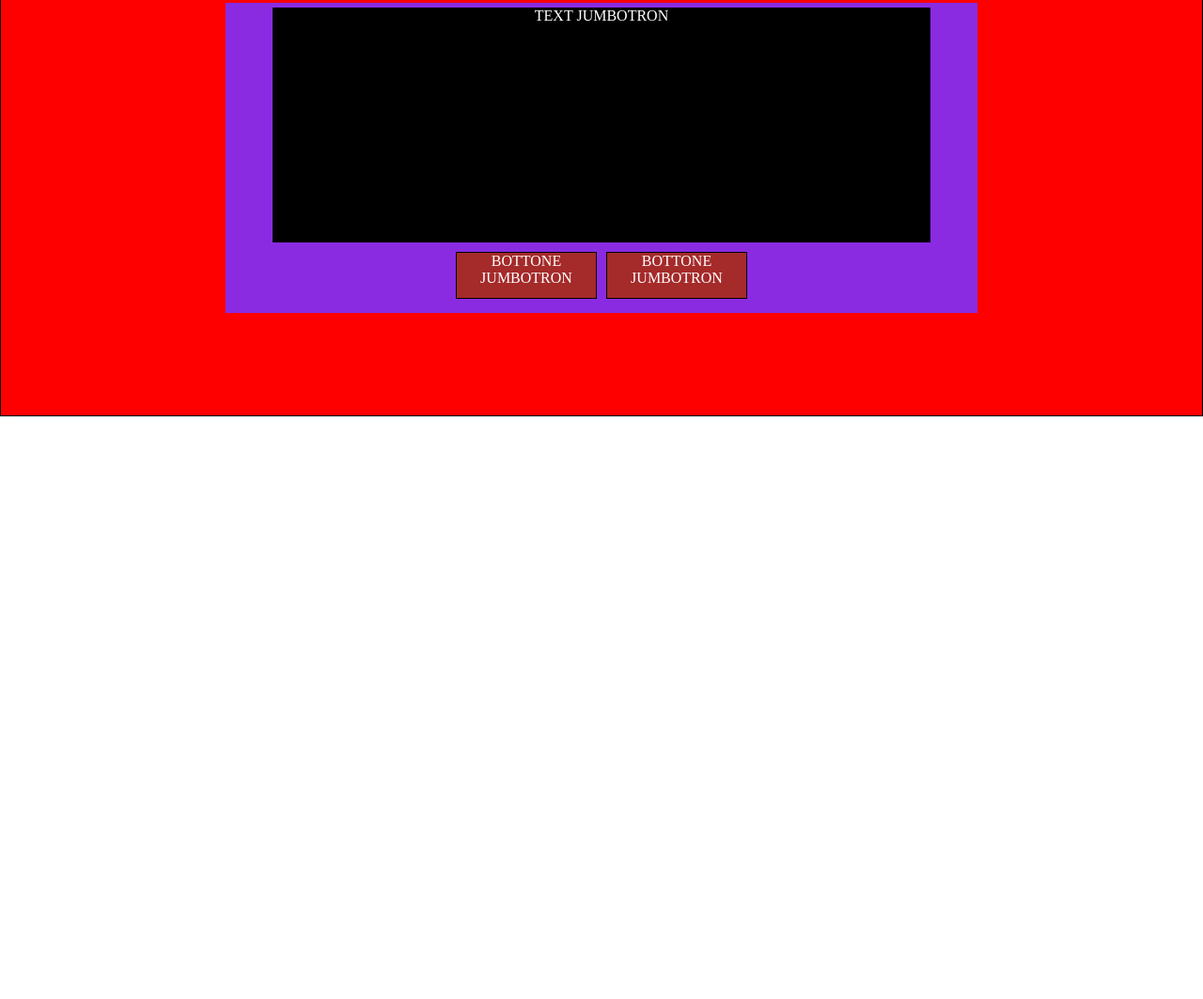
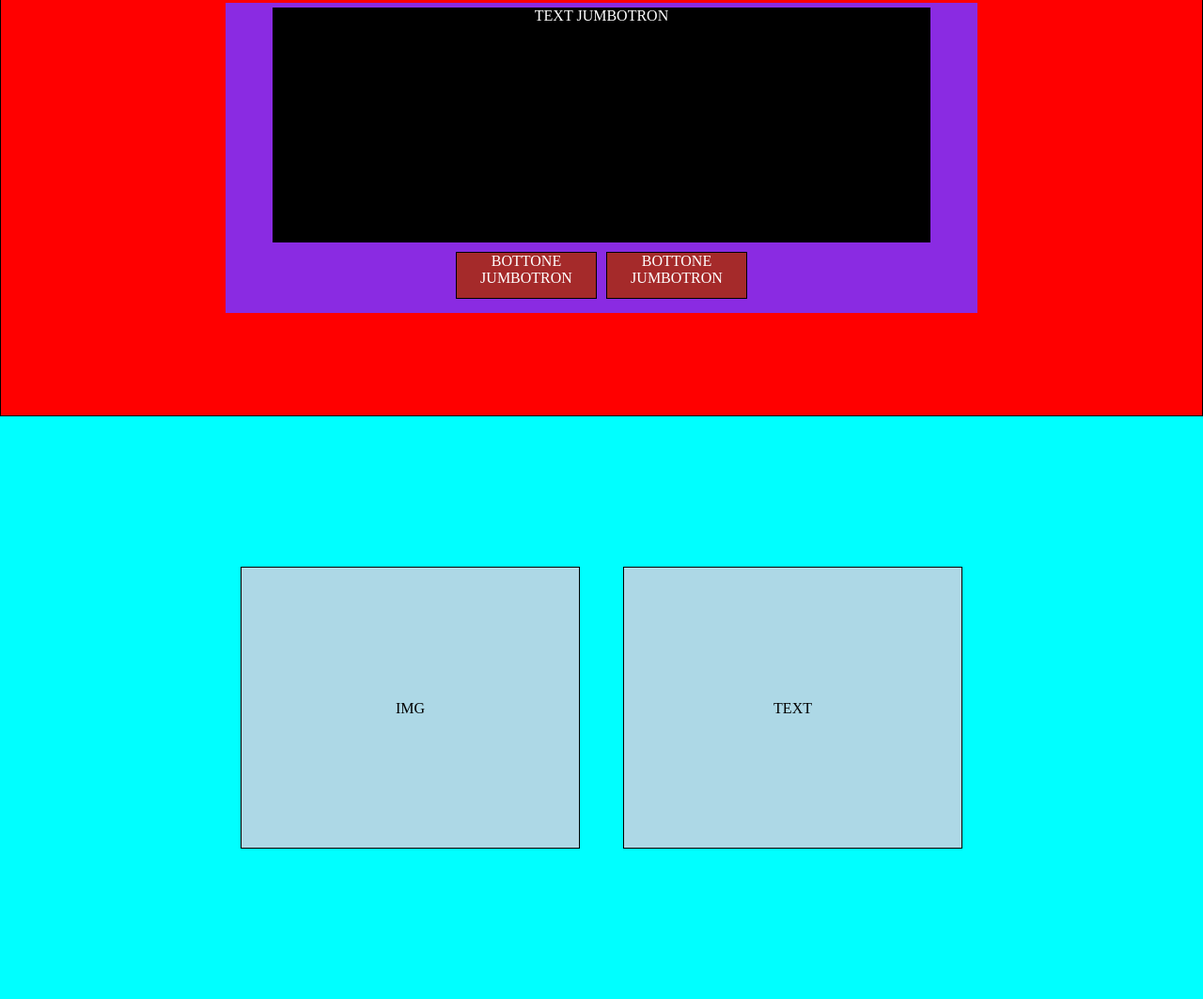
Before and after one commit to MirkoFarina/htmlcss-struttura-discord, a plain HTML site: page index.html in a window 1280 px wide. Shown: the part 187-1250 px from the top of the page at 94% size. Before the commit the page ends 800 px from the top, so only its background shows below. Drawn offline with Linux system fonts and the light colour scheme.

Commit message:
[add] first section

```diff
--- a/css/style.css
+++ b/css/style.css
@@ -93,3 +93,23 @@ main .jumbotron .content-jumbotron{
   background-color: brown;
   border: 1px solid black;
 }
+
+.first-section{
+  background-color: aqua;
+  padding: 160px;
+  text-align: center;
+  line-height: 300px;
+}
+
+.first-section .content-first-section{
+  display: flex;
+  justify-content: space-between;
+  gap: 30px;
+}
+
+section .first-section-img, .first-section-text{
+  width: 47%;
+  height: 300px;
+  background-color: lightblue;
+  border: 1px solid black;
+}
--- a/index.html
+++ b/index.html
@@ -33,13 +33,12 @@
     </div>
 
 
-
-
-
-
-
-
-    <section></section>
+    <section class="first-section">
+      <div class="content-first-section container">
+        <div class="first-section-img">IMG</div>
+        <div class="first-section-text">TEXT</div>
+      </div>
+    </section>
 
     <section></section>
 
```
